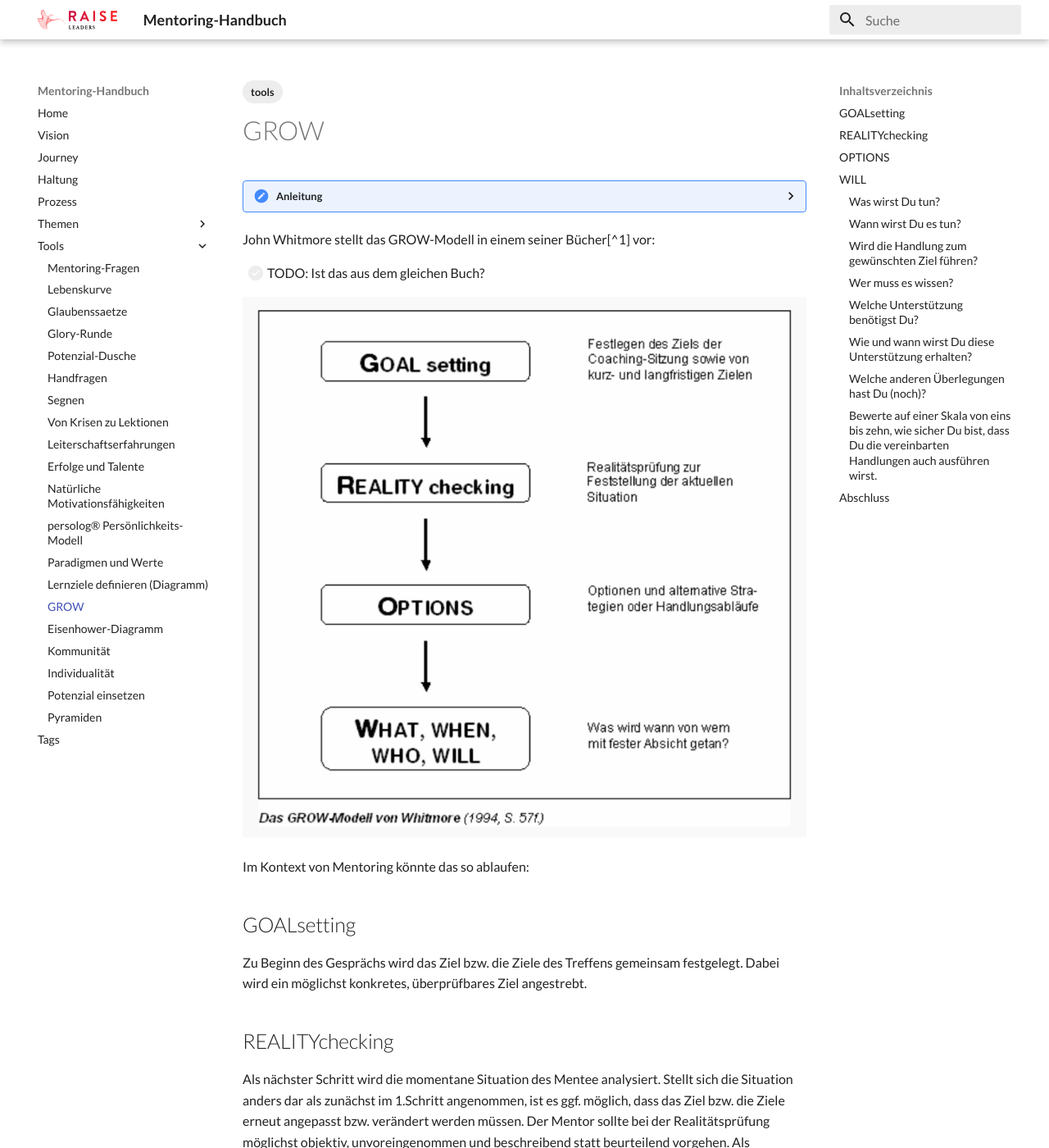
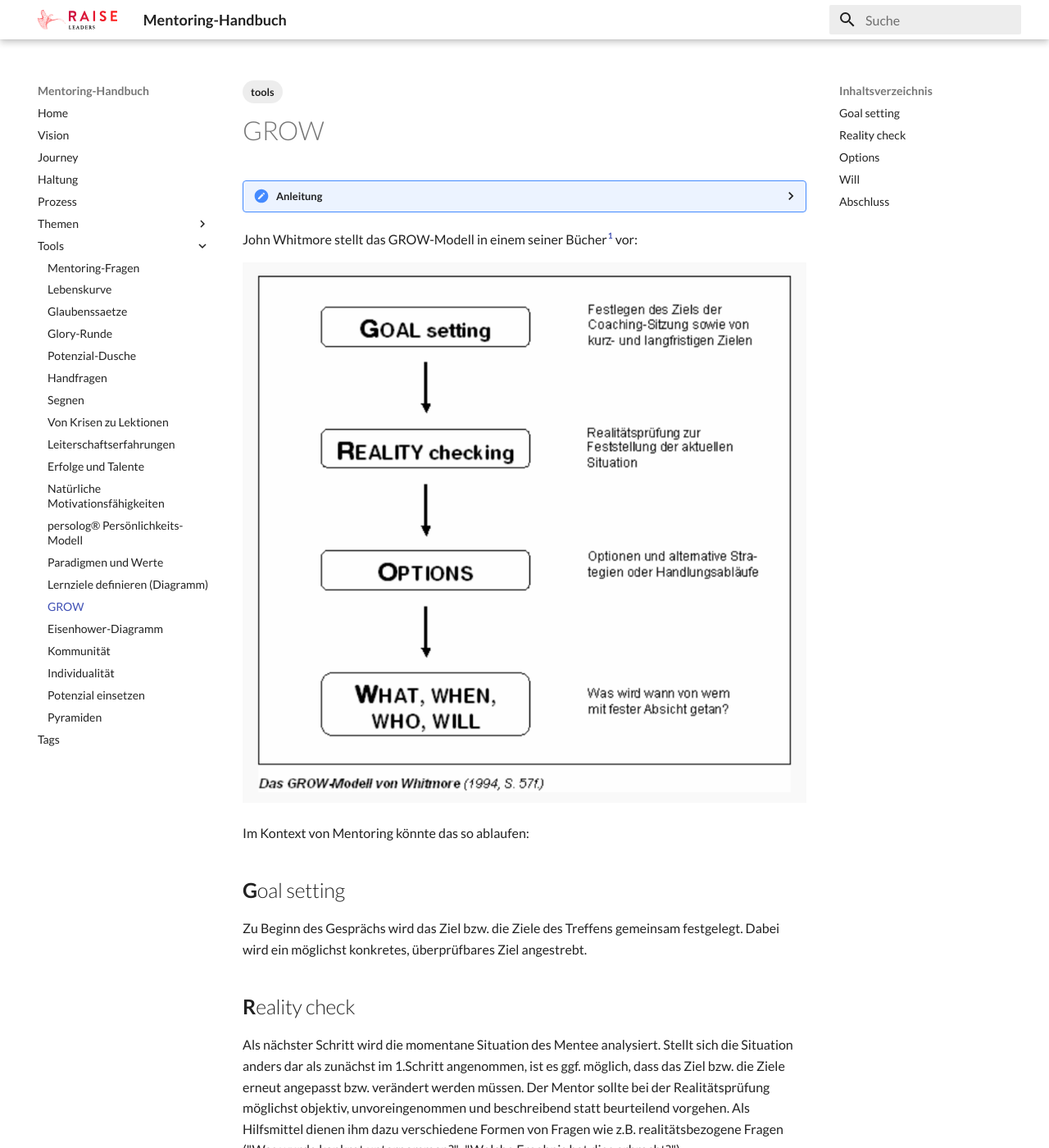
Before and after one commit to chbndrhnns/raise-mentoring-workbook, an MkDocs documentation site: the page built from docs/tools/grow.md, in a window 1280 px wide and 1400 px high. Shown: the whole window at 82% size. Built offline with MkDocs 1.6.1 and Material for MkDocs 9.7.7, drawn with Linux system fonts in a browser that asks for light colours; some of the changed text lies outside the part shown.

Commit message:
Struktur GROW

```diff
--- a/docs/tools/grow.md
+++ b/docs/tools/grow.md
@@ -23,63 +23,63 @@
 
 John Whitmore stellt das GROW-Modell in einem seiner Bücher[^1] vor:
 
-- [ ] TODO: Ist das aus dem gleichen Buch?
-
-
 ![GROW-Modell](../assets/grow.png)
 
 Im Kontext von Mentoring könnte das so ablaufen:
 
-## GOALsetting
+## <b>G</b>oal setting
 
 Zu Beginn des Gesprächs wird das Ziel bzw. die Ziele des Treffens gemeinsam festgelegt. Dabei wird ein möglichst konkretes, überprüfbares Ziel angestrebt.
 
-## REALITYchecking
+## <b>R</b>eality check
 
 Als nächster Schritt wird die momentane Situation des Mentee analysiert. Stellt sich die Situation anders dar als zunächst im 1.Schritt angenommen, ist es ggf. möglich, dass das Ziel bzw. die Ziele erneut angepasst bzw. verändert werden müssen. Der Mentor sollte bei der Realitätsprüfung möglichst objektiv, unvoreingenommen und beschreibend statt beurteilend vorgehen. Als Hilfsmittel dienen ihm dazu verschiedene Formen von Fragen wie z.B. realitätsbezogene Fragen ("Was wurde konkret unternommen?"; "Welche Ergebnis hat dies erbracht?").
 
-## OPTIONS
+## <b>O</b>ptions
 
 Beim Herausarbeiten von möglichen Vorgehensweisen, Optionen und alternativen Strategien ist es für den Mentor besonders wichtig, keine eigenen Ideen für den Mentee zu entwickeln, sondern darauf zu achten, dass der Mentee mögliche Optionen selbst findet (Hilfe zur Selbsthilfe). Die primäre Aufgabe des Mentors besteht darin, eine Arbeitsatmosphäre zu schaffen, die dies ermöglicht. Inhaltlich geht es nicht darum, eine "richtige" Alternative zu entwickeln; stattdessen sollen zunächst möglichst viele Alternativen entwickelt werden, bei denen die Durchführbarkeit und Realitätsnähe (noch) nicht berücksichtigt werden muss. Negative und selbstbeschränkende Vorannahmen des Mentee ("Es geht nicht", "Zu teuer", "Keine Zeit", ...) kann der Mentor entschärfen, z.B. durch "Was wäre, wenn...?"-Fragen. Jede Idee – sei sie auch scheinbar noch so widersinnig – erst mal aufschreiben.
 
-## WILL
+## <b>W</b>ill
 
 In der abschließenden Phase wird vom Mentee, basierend auf den vorangegangenen drei Schritten, entschieden und aufgeschrieben, was er konkret unternehmen wird, Der Mentee behält dabei stets die Wahlfreiheit bezüglich der zu verwirklichenden Ziele. Für die konkrete Umsetzung empfiehlt sich, in Anlehnung an Whitmores Ausführungen, folgende Fragen:
 
-### Was wirst Du tun?
+- Was wirst Du tun?
 
-Diese Frage impliziert eine konkrete Anforderung an den Mentee. Auf der Basis des bisherigen Gespräches muss er nun Angaben zum weiteren Vorgehen machen.
+    Diese Frage impliziert eine konkrete Anforderung an den Mentee. Auf der Basis des bisherigen Gespräches muss er nun Angaben zum weiteren Vorgehen machen.
 
-### Wann wirst Du es tun?
+- Wann wirst Du es tun?
 
-Hier achtet der Mentor darauf, dass konkrete Angaben gemacht werden. Ggf. fragt er wiederholt nach.
+    Hier achtet der Mentor darauf, dass konkrete Angaben gemacht werden. Ggf. fragt er wiederholt nach.
 
-### Wird die Handlung zum gewünschten Ziel führen?
+- Wird die Handlung zum gewünschten Ziel führen?
 
-Es wird geprüft, ob der festgelegte Handlungs- und der Zeitrahmen den Mentee auch zum Ziel führen.
-Auf welche Hindernisse könntest Du stoßen?
-Der Mentee benennt mögliche Probleme, die zum Abbruch der Zielerreichung führen oder als Vorwand dazu dienen könnten. Die bietet ihm die Möglichkeit sich darauf vorbeugend einzustellen.
+    Es wird geprüft, ob der festgelegte Handlungs- und der Zeitrahmen den Mentee auch zum Ziel führen.
+    Auf welche Hindernisse könntest Du stoßen?
+    Der Mentee benennt mögliche Probleme, die zum Abbruch der Zielerreichung führen oder als Vorwand dazu dienen könnten. Die bietet ihm die Möglichkeit sich darauf vorbeugend einzustellen.
 
-### Wer muss es wissen?
+- Wer muss es wissen?
 
-Der Mentee legt eine Liste mit allen Leuten an, die über die Zielsetzung informiert werden müssen. Dies dient dazu, die Beziehungen zu den, an der Zielerreichung Beteiligten, zu pflegen.
+    Der Mentee legt eine Liste mit allen Leuten an, die über die Zielsetzung informiert werden müssen. Dies dient dazu, die Beziehungen zu den, an der Zielerreichung Beteiligten, zu pflegen.
 
-### Welche Unterstützung benötigst Du?
+- Welche Unterstützung benötigst Du?
 
-Der Mentee erläutert, welche Personen, Sachmittel und sonstigen Ressourcen er heranzieht.
+    Der/die Mentee erläutert, welche Personen, Sachmittel und sonstigen Ressourcen er heranzieht.
 
-### Wie und wann wirst Du diese Unterstützung erhalten?
+- Wie und wann wirst Du diese Unterstützung erhalten?
 
-Der Mentor fragt hier (auch wiederholt) nach, bis der Mentee konkrete Angaben gemacht hat.
+    Der Mentor fragt hier (auch wiederholt) nach, bis der Mentee konkrete Angaben gemacht hat.
 
-### Welche anderen Überlegungen hast Du (noch)?
+- Welche anderen Überlegungen hast Du (noch)?
 
-Diese Frage überprüft, dass alle für den Mentee wesentlichen Punkte auch besprochen werden. Er ist somit selber dafür verantwortlich, dass kein wichtiges Thema unberücksichtigt bleibt.
+    Diese Frage überprüft, dass alle für den Mentee wesentlichen Punkte auch besprochen werden. Er ist somit selber dafür verantwortlich, dass kein wichtiges Thema unberücksichtigt bleibt.
 
-### Bewerte auf einer Skala von eins bis zehn, wie sicher Du bist, dass Du die vereinbarten Handlungen auch ausführen wirst.
+- Bewerte auf einer Skala von eins bis zehn, wie sicher Du bist, dass Du die vereinbarten Handlungen auch ausführen wirst.
 
-Hier soll der Mentee seinen persönlichen Willen, das Ziel zu erreichen, beurteilen. Eine Bewertungen unter acht macht (lt. Whitmore) eine Zielerreichung unwahrscheinlich. Am Ende sollte eine Liste mit Handlungen vorliegen, die der Mentee auch alle realisieren will.
+    Hier soll der Mentee seinen persönlichen Willen, das Ziel zu erreichen, beurteilen. Eine Bewertungen unter acht macht (lt. Whitmore) eine Zielerreichung unwahrscheinlich. Am Ende sollte eine Liste mit Handlungen vorliegen, die der Mentee auch alle realisieren will.
 
 ## Abschluss
+
 Zum Abschluss gehen Mentor und Mentee die Aufzeichnungen mit allen Handlungsschritten und Antworten noch einmal durch, damit für den Mentee höchste Klarheit über die Schritte besteht.
 Ziel all dieser Maßnahmen ist es, dem Mentee deutlich zu machen, dass er für die Realisierung seiner Ziele selbst verantwortlich ist und genug Selbstbewusstsein hat, um seine Ziele erreichen zu können.
+
+[^1]: John Whitmore, Coaching für die Praxis
```
